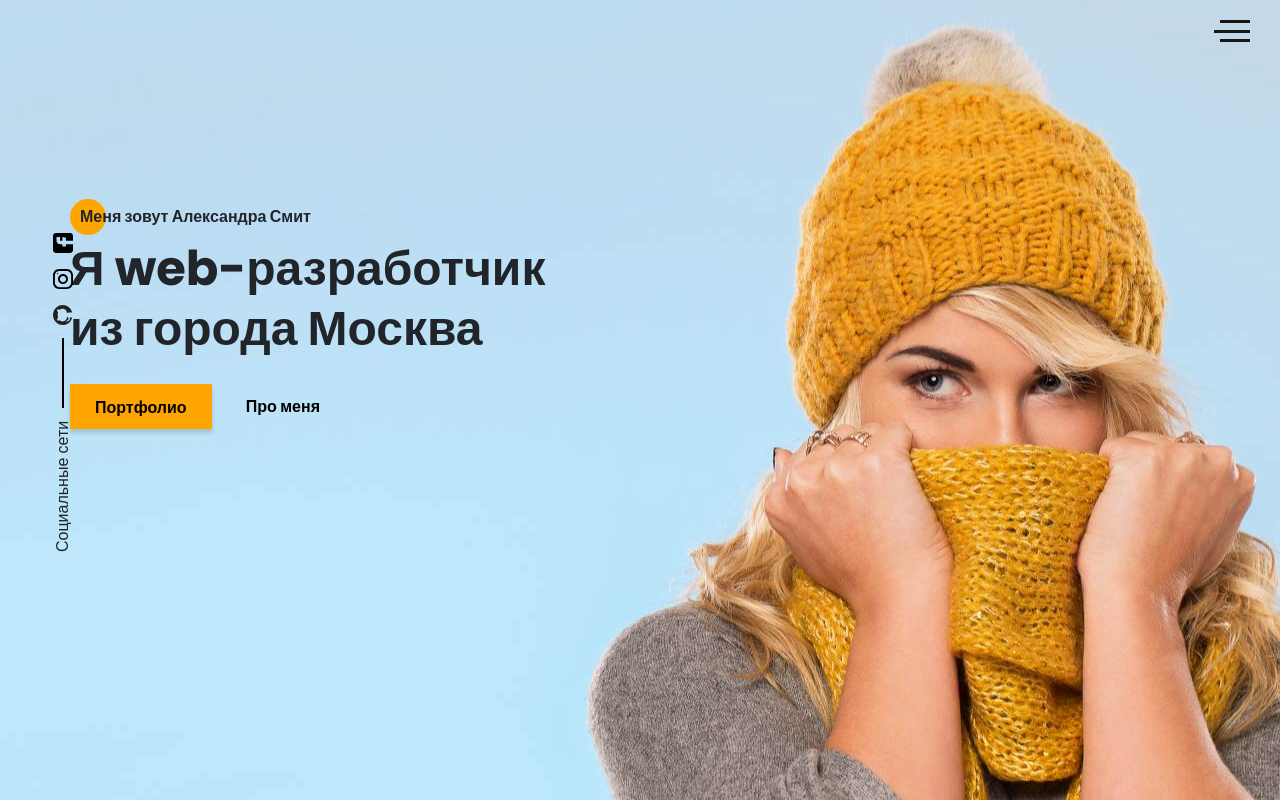
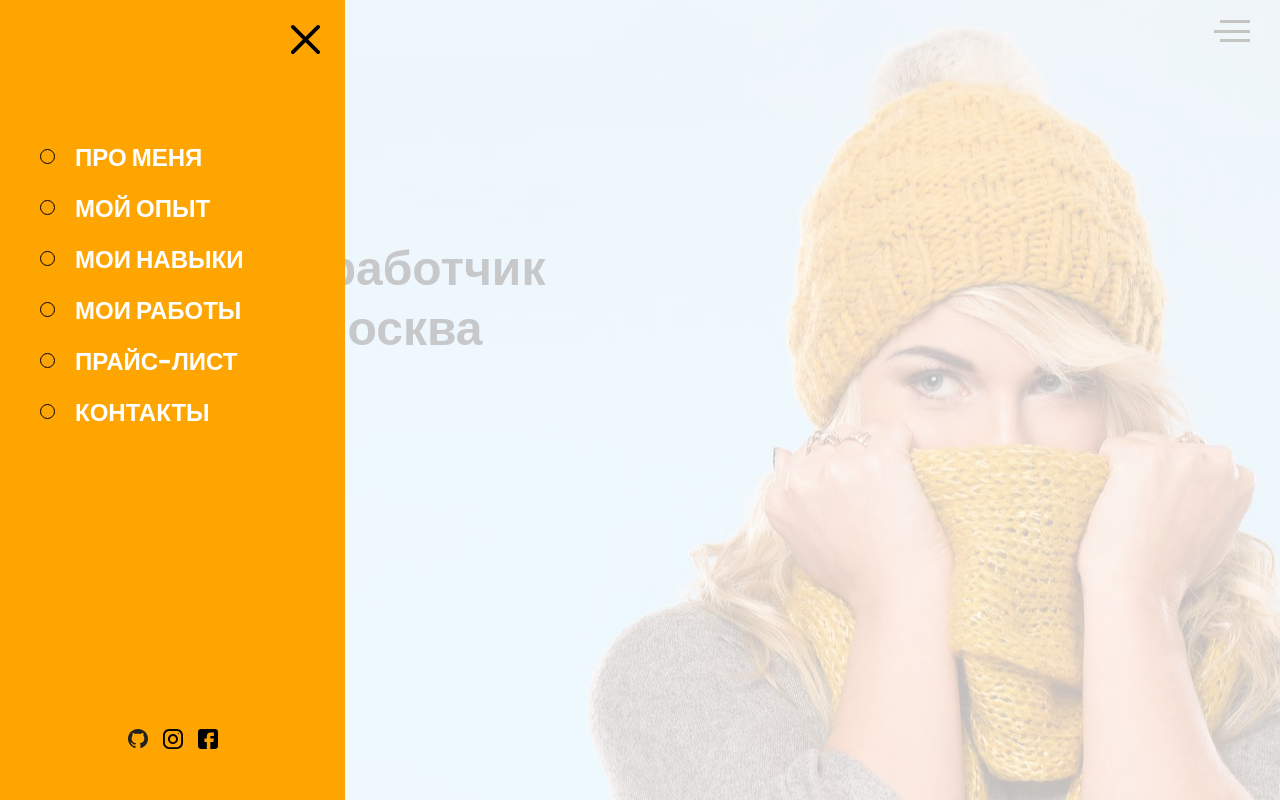
Before and after one commit to OlyaSpiridonova/Portfolio, a website: page src/index.html in a window 1280 px wide. Both pictures are taken after a click on the element 1232 px from the left and 31 px from the top of the page. Drawn offline with Linux system fonts and the light colour scheme.

Commit message:
Finished firest screen and add script for animation

```diff
--- a/src/js/script.js
+++ b/src/js/script.js
@@ -0,0 +1,11 @@
+const hamburger = document.querySelector('.hamburger'),
+    menu = document.querySelector('.menu'),
+    closeElement = document.querySelector('.menu__close');
+
+hamburger.addEventListener('click', () => {
+    menu.classList.add('active');
+});
+
+closeElement.addEventListener('click', () => {
+    menu.classList.remove('active');
+});
--- a/src/sass/blocks/_menu.scss
+++ b/src/sass/blocks/_menu.scss
@@ -35,6 +35,7 @@
         left: 0%;
         visibility: visible;
         opacity: 1;
+        transition: all .6s;
     }
 
     &__block {
```
Also changed, not shown: src/css/style.min.css.
